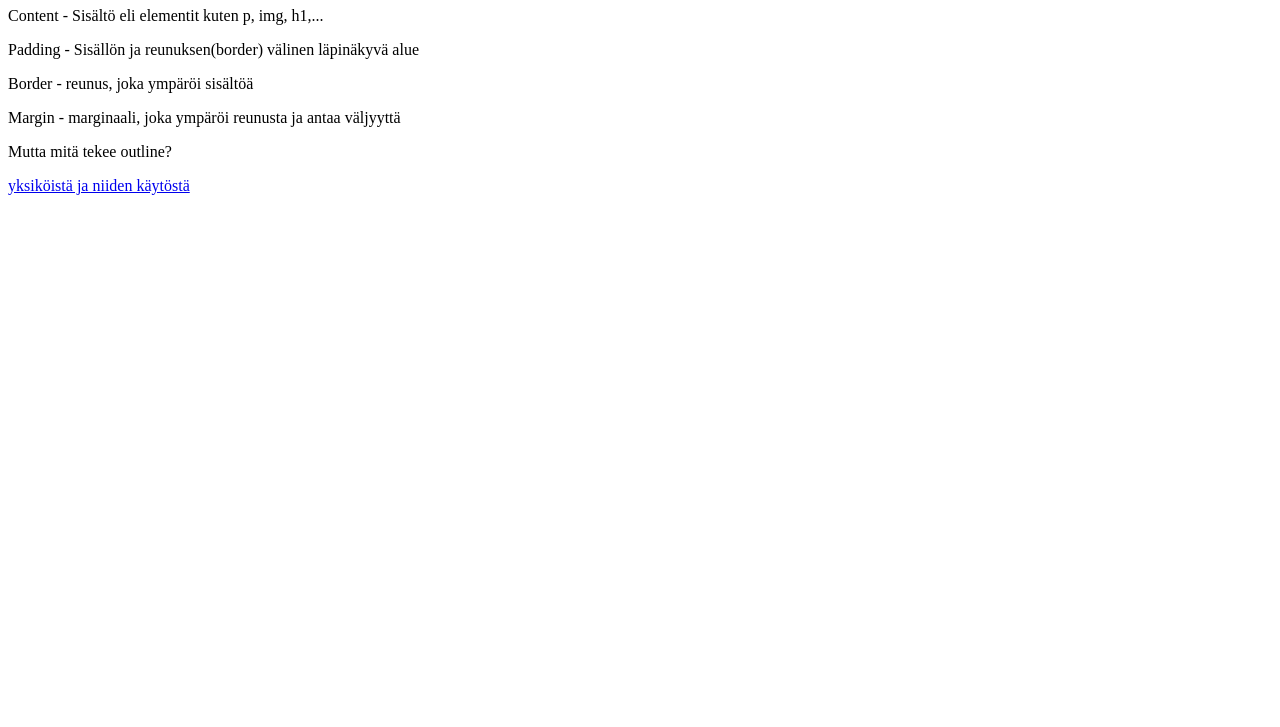
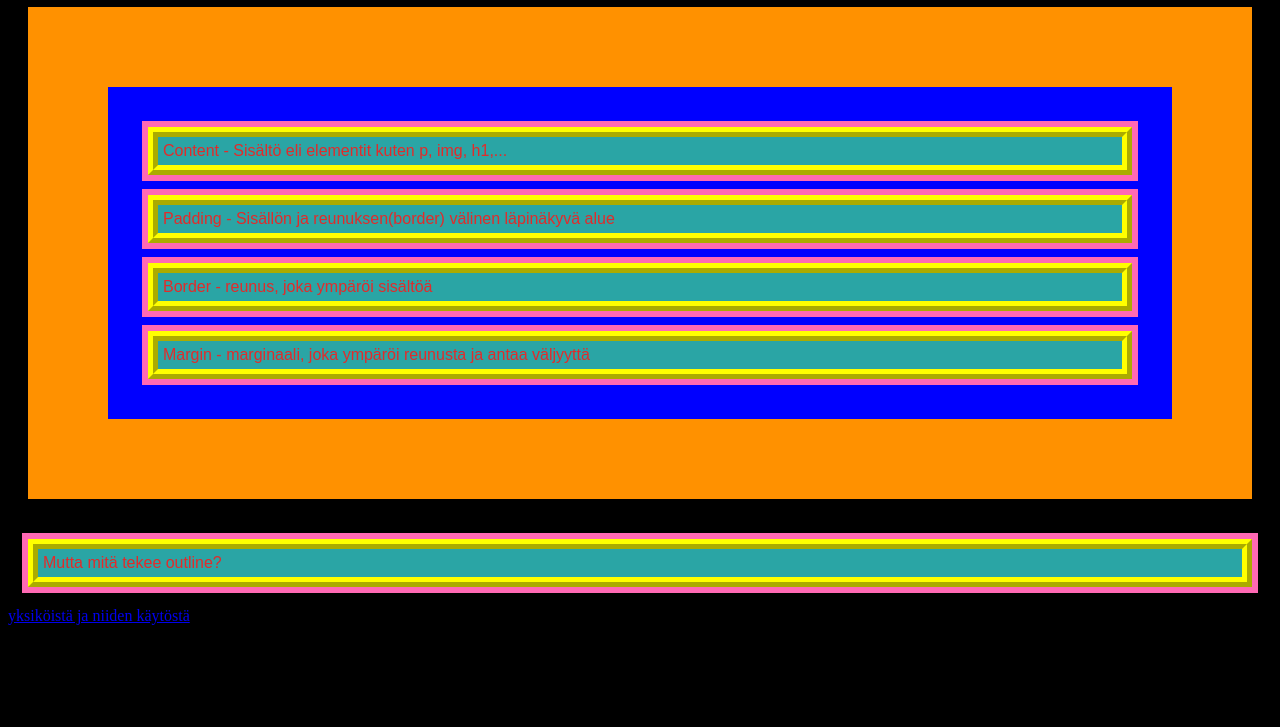
Before and after one commit to njekk/Web-ohjelmointi, a plain HTML site: page Pohja/boxmodel.html in a window 1280 px wide. Shown: the part 73-800 px from the top of the page. Drawn offline with Linux system fonts and the light colour scheme.

Commit message:
12/09/22 luentoesimerkit

```diff
--- a/Pohja/boxmodel.html
+++ b/Pohja/boxmodel.html
@@ -6,7 +6,25 @@
     <meta name="viewport" content="width=device-width, initial-scale=1.0">
     <title>Document</title>
     <style>
-
+        #boxed{
+            border: 80px solid rgb(255, 145, 0);
+            padding: 20px;
+            margin: 20px;
+            background-color: blue;
+            margin-bottom: 40px;
+        }
+        p{
+            border: 10px ridge yellow;
+            font-family: Arial, Helvetica, sans-serif;
+            color: rgb(226, 43, 43);
+            background-color: rgb(42, 165, 165);
+            padding: 5px;
+            margin: 20px;
+            outline: solid 6px hotpink;
+        }
+        body{
+            background-color: rgb(0, 0, 0);
+        }
     </style>
 </head>
 <body>
```
Also changed, not shown: Pohja/pseudo.html (+26 -2 lines).
